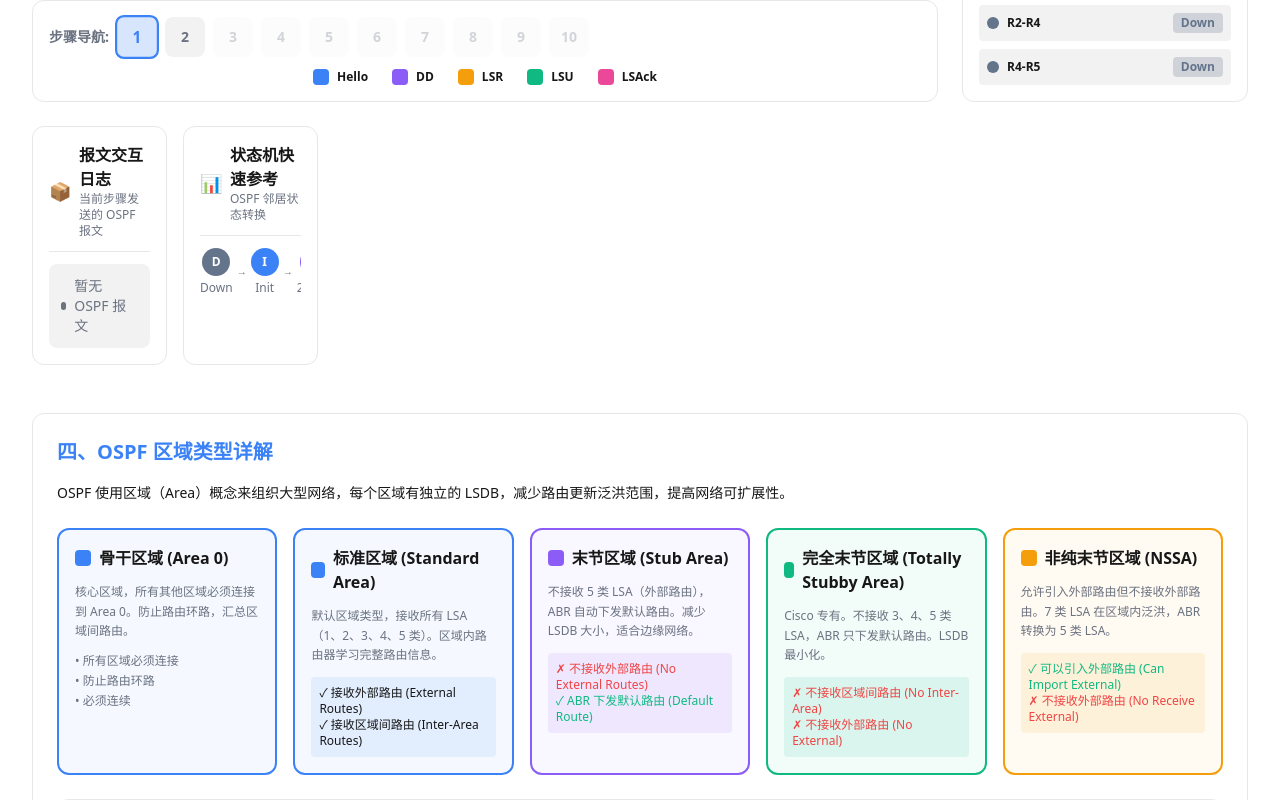
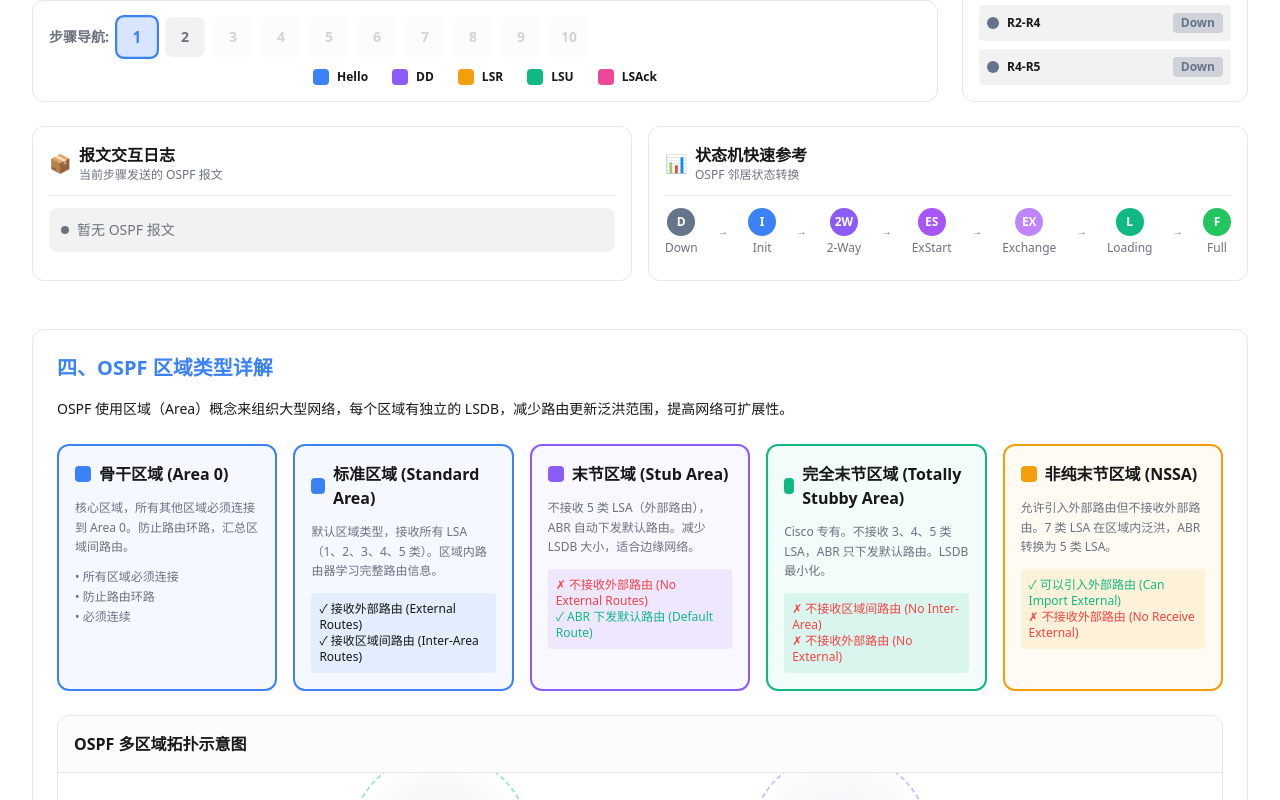
Before and after one commit to 6haolou/netviz, a Next.js app: page /protocol/ospf in a window 1280 px wide. Shown: the part 2100-2900 px from the top of the page. Built offline with nearby package versions, Linux system fonts and the light colour scheme.

Commit message:
fix: 报文日志区域添加 lg:col-span-full 使其占满整行

```diff
--- a/app/protocol/ospf/page.tsx
+++ b/app/protocol/ospf/page.tsx
@@ -989,7 +989,7 @@ export default function OSPFPage() {
           </div>
 
           {/* 底部区域：报文日志 + 状态机说明 - 分成两个独立容器 */}
-          <div className="w-full grid grid-cols-2 gap-4 mb-6">
+          <div className="w-full grid grid-cols-2 gap-4 mb-6 lg:col-span-full">
             {/* 报文交互日志 */}
             <div className="rounded-xl border p-4 w-full" style={{ backgroundColor: cardBg, borderColor: borderColor }}>
                 <div className="flex items-center gap-2 mb-3 pb-3 border-b" style={{ borderColor: borderColor }}>
```
Also changed, not shown: 2 other files (tests, documents, lock files or other folders).
